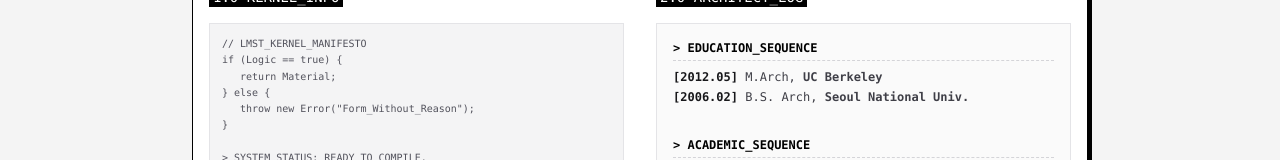
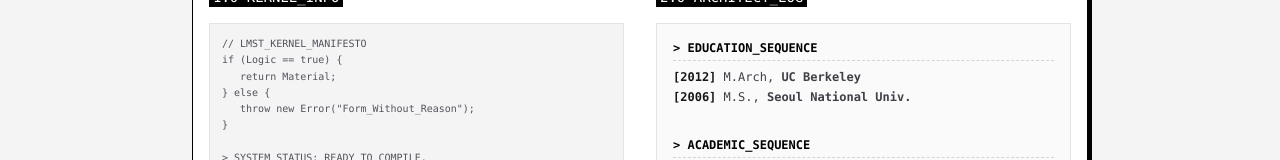
Before and after one commit to jonghoonim/LMST, a Next.js app: page /profile in a window 1280 px wide. Shown: the part 167-327 px from the top of the page. Built offline with nearby package versions, Linux system fonts and the light colour scheme.

Commit message:
Refine Profile: Update Education to list two Masters

```diff
--- a/src/app/profile/page.tsx
+++ b/src/app/profile/page.tsx
@@ -98,10 +98,10 @@
                                 </div>
                                 <ul className="space-y-1">
                                     <li>
-                                        <span className="font-bold text-zinc-900">[2012.05]</span> M.Arch, <span className="font-bold">UC Berkeley</span>
+                                        <span className="font-bold text-zinc-900">[2012]</span> M.Arch, <span className="font-bold">UC Berkeley</span>
                                     </li>
                                     <li>
-                                        <span className="font-bold text-zinc-900">[2006.02]</span> B.S. Arch, <span className="font-bold">Seoul National Univ.</span>
+                                        <span className="font-bold text-zinc-900">[2006]</span> M.S., <span className="font-bold">Seoul National Univ.</span>
                                     </li>
                                 </ul>
                             </div>
```
